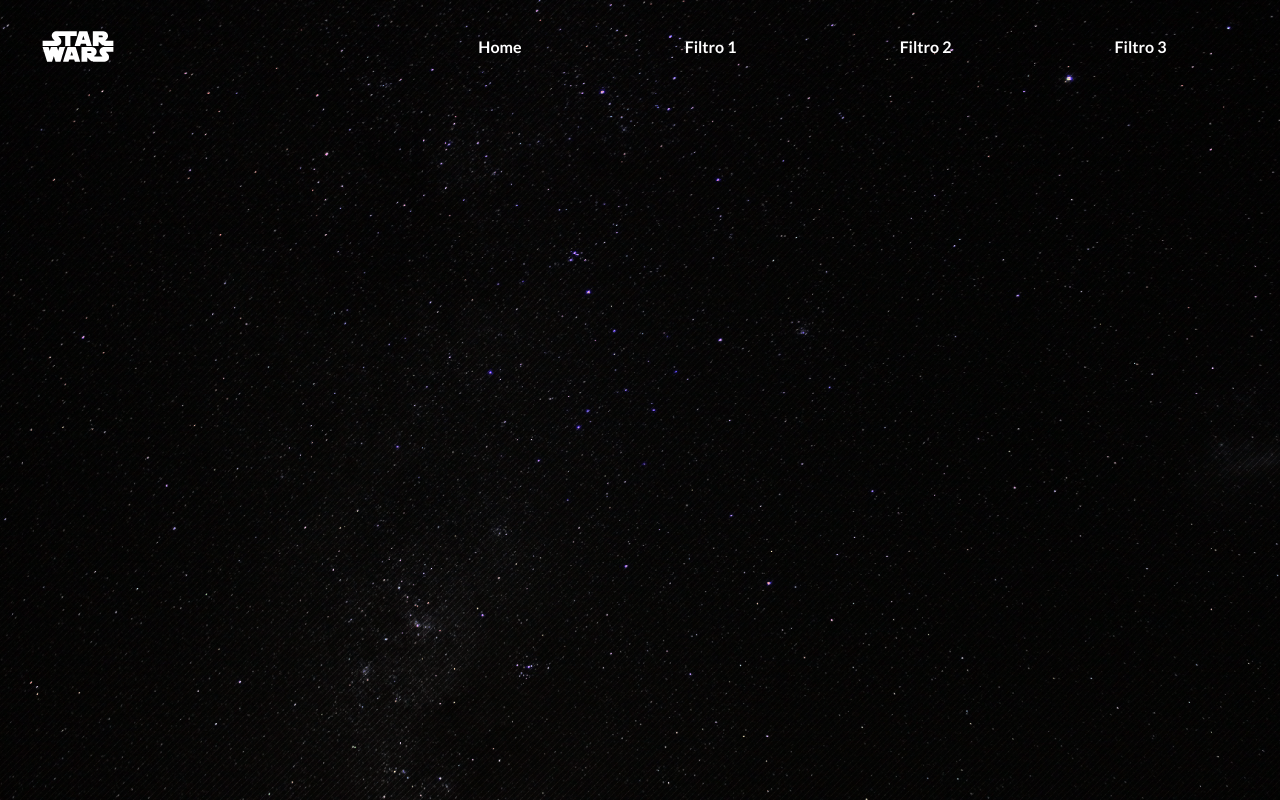
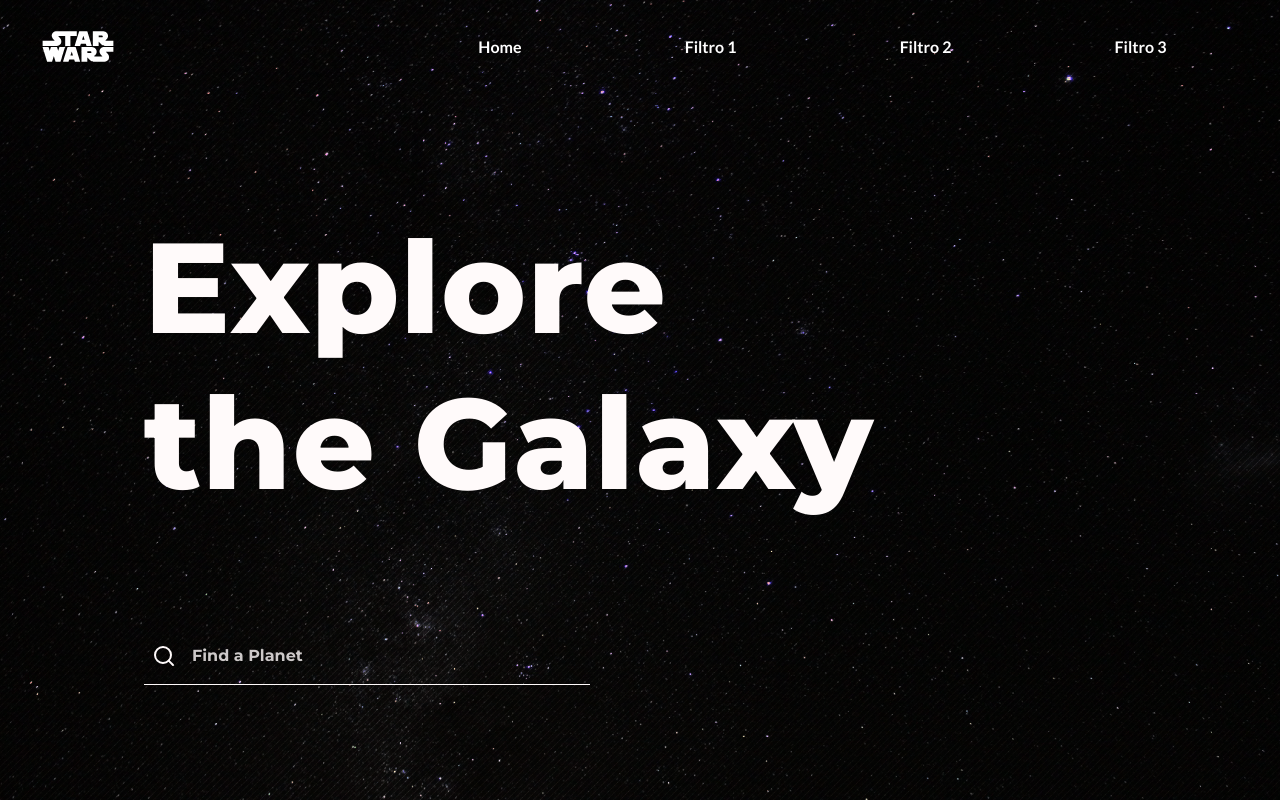
Before and after one commit to RenzoSev/stypewars, a React (Create React App) app: page / in a window 1280 px wide. Built offline with nearby package versions, Linux system fonts and the light colour scheme; no server answers.

Commit message:
feat: home styles

```diff
--- a/package.json
+++ b/package.json
@@ -12,6 +12,7 @@
     "@types/react-dom": "^17.0.8",
     "react": "^17.0.2",
     "react-dom": "^17.0.2",
+    "react-icons": "^4.2.0",
     "react-router-dom": "^5.2.0",
     "react-scripts": "4.0.3",
     "styled-components": "^5.3.0",
--- a/src/App.tsx
+++ b/src/App.tsx
@@ -1,6 +1,10 @@
 import Planets from './pages/Planets';
+import Home from './pages/Home';
+
 import Header from './components/Header';
+
 import { StarWarsContextProvider } from './store/contexts/StarWarsContext';
+
 import GlobalStyle from './styles/globals';
 
 function App() {
@@ -8,6 +12,7 @@
     <StarWarsContextProvider>
       <GlobalStyle />
       <Header />
+      <Home />
       {/* <Planets /> */}
     </StarWarsContextProvider>
   );
--- /dev/null
+++ b/src/pages/Home/index.tsx
@@ -0,0 +1,19 @@
+import { FiSearch } from 'react-icons/fi';
+import { MainContainer, MainTitle } from './styles';
+
+function Home() {
+  return (
+    <MainContainer>
+      <MainTitle>
+        Explore <br /> the Galaxy
+      </MainTitle>
+
+      <label htmlFor="find-planet">
+        <FiSearch />
+        <input placeholder="Find a Planet" id="find-planet" />
+      </label>
+    </MainContainer>
+  );
+}
+
+export default Home;
--- /dev/null
+++ b/src/pages/Home/styles.tsx
@@ -0,0 +1,54 @@
+import styled from 'styled-components';
+
+export const MainContainer = styled.main`
+  display: flex;
+  flex-direction: column;
+  justify-content: space-evenly;
+  align-items: flex-start;
+
+  height: calc(100vh - 93.33px);
+  padding: 0 9rem;
+
+  label {
+    display: flex;
+    align-items: center;
+    gap: 1rem;
+
+    width: 45%;
+    padding: 0.5rem 0.5rem 1rem 0.5rem;
+
+    font-size: 1.5rem;
+
+    border-bottom: 1px solid snow;
+
+    svg {
+      cursor: pointer;
+      transition: all 0.3s;
+
+      &:hover {
+        opacity: 80%;
+      }
+    }
+
+    input {
+      border: none;
+      background: transparent;
+      font-size: 1rem;
+      font-weight: bolder;
+      outline: none;
+
+      &::placeholder {
+        color: snow;
+        opacity: 80%;
+      }
+    }
+  }
+`;
+
+export const MainTitle = styled.h1`
+  color: snow;
+  font-family: Montserrat;
+  font-size: 8rem;
+  font-weight: 800;
+  letter-spacing: 0.8px;
+`;
--- a/src/styles/globals.ts
+++ b/src/styles/globals.ts
@@ -7,7 +7,7 @@
     padding: 0;
     box-sizing: border-box;
     font-family: Montserrat, sans-serif;
-    color: var(--text-base);
+    color: snow;
   };
 
   h1, h2, h3, h4, h5, h6 {
```
Also changed, not shown: 1 other file (tests, documents, lock files or other folders).
